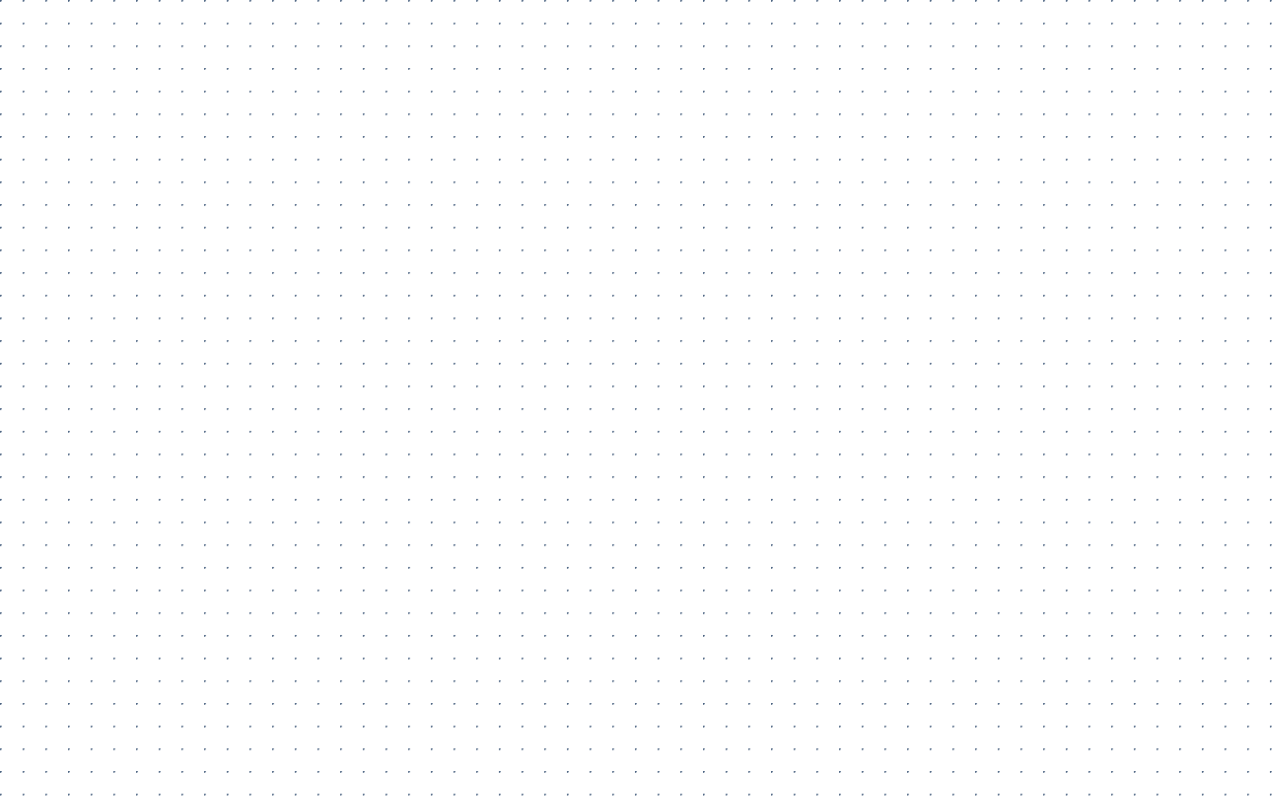
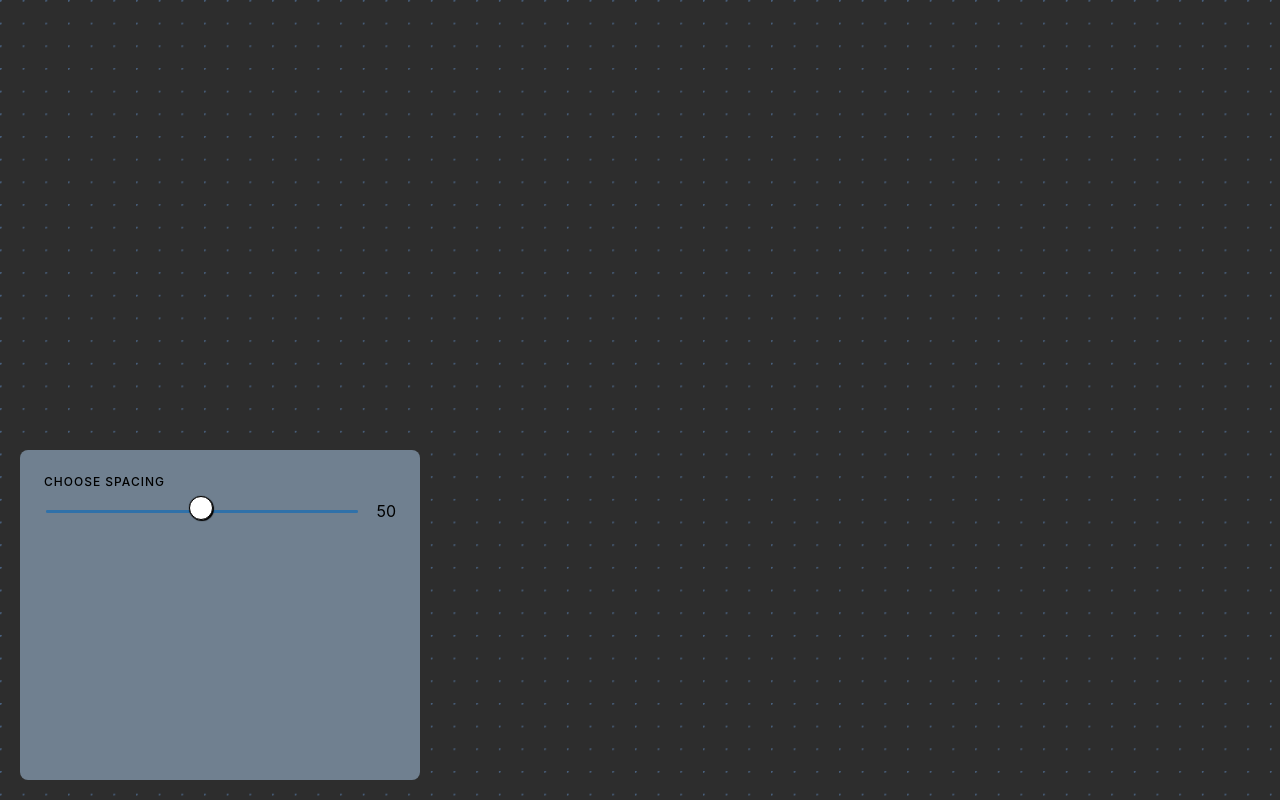
Before and after one commit to eeshdarthvader/griddy, a Next.js app: page / in a window 1280 px wide. Built offline with nearby package versions, Linux system fonts and the light colour scheme.

Commit message:
Added Range component

```diff
--- /dev/null
+++ b/components/Controls/Controls.module.css
@@ -0,0 +1,14 @@
+.control {
+  position: absolute;
+  left: 20px;
+  bottom: 20px;
+
+  box-sizing: border-box;
+  max-width: 400px;
+  width: 100%;
+  height: 330px;
+
+  background-color: slategray;
+  border-radius: 8px;
+  padding: 24px;
+}
--- /dev/null
+++ b/components/Controls/index.js
@@ -0,0 +1,16 @@
+import React from 'react';
+import styles from './Controls.module.css'
+
+import Label from '../Label'
+import Range from '../Range'
+
+const Controls = () => {
+  return (
+    <section className={styles.control}>
+      <Label>Choose spacing</Label>
+      <Range />
+    </section>
+  );
+}
+
+export default Controls;
--- /dev/null
+++ b/components/Label/Label.module.css
@@ -0,0 +1,8 @@
+.label {
+  margin: 0;
+  margin-bottom: 12px;
+  font-size: 12px;
+  font-weight: 500;
+  letter-spacing: 1px;
+  text-transform: uppercase;
+}
--- /dev/null
+++ b/components/Label/index.js
@@ -0,0 +1,18 @@
+import React from 'react';
+import PropTypes from 'prop-types';
+
+import styles from './Label.module.css'
+
+const Label = ({children}) => {
+  return (
+    <h6 className={styles.label}>
+      {children}
+    </h6>
+  );
+}
+
+Label.propTypes = {
+  children: PropTypes.node.isRequired
+}
+
+export default Label;
--- /dev/null
+++ b/components/Range/Range.module.css
@@ -0,0 +1,130 @@
+.container {
+  display: flex;
+}
+
+.count {
+  width: 40px;
+  text-align: right;
+}
+
+
+/*******************
+ Normalizing cross browser range styles
+ - https://css-tricks.com/styling-cross-browser-compatible-range-inputs-css/
+******************/
+
+.range {
+  -webkit-appearance: none; /* Hides the slider so that custom slider can be made */
+  width: 100%; /* Specific width is required for Firefox. */
+  background: transparent; /* Otherwise white in Chrome */
+}
+
+.range::-webkit-slider-thumb {
+  -webkit-appearance: none;
+}
+
+.range:focus {
+  outline: none; /* Removes the blue border. You should probably do some kind of focus styling for accessibility reasons though. */
+}
+
+.range::-ms-track {
+  width: 100%;
+  cursor: pointer;
+
+  /* Hides the slider so custom styles can be added */
+  background: transparent;
+  border-color: transparent;
+  color: transparent;
+}
+
+
+
+/*******************
+ Range Handle
+******************/
+
+/* Special styling for WebKit/Blink */
+.range::-webkit-slider-thumb {
+  -webkit-appearance: none;
+  border: 1px solid #000000;
+  height: 24px;
+  width: 24px;
+  border-radius: 100%;
+  background: #ffffff;
+  cursor: pointer;
+  margin-top: -14px; /* You need to specify a margin in Chrome, but in Firefox and IE it is automatic */
+  box-shadow: 1px 1px 1px #000000, 0px 0px 1px #0d0d0d; /* Add cool effects to your sliders! */
+}
+
+/* All the same stuff for Firefox */
+.range::-moz-range-thumb {
+  box-shadow: 1px 1px 1px #000000, 0px 0px 1px #0d0d0d;
+  border: 1px solid #000000;
+  height: 24px;
+  width: 24px;
+  border-radius: 100%;
+  background: #ffffff;
+  cursor: pointer;
+}
+
+/* All the same stuff for IE */
+.range::-ms-thumb {
+  box-shadow: 1px 1px 1px #000000, 0px 0px 1px #0d0d0d;
+  border: 1px solid #000000;
+  height: 24px;
+  width: 24px;
+  border-radius: 100%;
+  background: #ffffff;
+  cursor: pointer;
+}
+
+
+
+/*******************
+ Range Track
+******************/
+
+
+.range::-webkit-slider-runnable-track {
+  width: 100%;
+  height: 3px;
+  cursor: pointer;
+  background: #3071a9;
+  border-radius: 1.3px;
+}
+
+.range:focus::-webkit-slider-runnable-track {
+  background: #367ebd;
+}
+
+.range::-moz-range-track {
+  width: 100%;
+  height: 3px;
+  cursor: pointer;
+  background: #3071a9;
+  border-radius: 1.3px;
+}
+
+.range::-ms-track {
+  width: 100%;
+  height: 3px;
+  cursor: pointer;
+  background: transparent;
+  border-color: transparent;
+  border-width: 16px 0;
+  color: transparent;
+}
+.range::-ms-fill-lower {
+  background: #2a6495;
+  border-radius: 2.6px;
+}
+.range:focus::-ms-fill-lower {
+  background: #3071a9;
+}
+.range::-ms-fill-upper {
+  background: #3071a9;
+  border-radius: 2.6px;
+}
+.range:focus::-ms-fill-upper {
+  background: #367ebd;
+}
--- /dev/null
+++ b/components/Range/index.js
@@ -0,0 +1,26 @@
+import React, { useState } from 'react'
+
+import styles from './Range.module.css'
+
+const Range = () => {
+  const [val, setVal] = useState(50)
+
+  return (
+    <section className={styles.container}>
+      <input
+        type="range"
+        min="1"
+        max="100"
+        value={val}
+        className={styles.range}
+        onChange={e => setVal(e.target.value)}
+      />
+
+      <span className={styles.count}>
+        {val}
+      </span>
+    </section>
+  )
+}
+
+export default Range
--- a/global.css
+++ b/global.css
@@ -5,4 +5,7 @@ body {
   padding: 0;
   box-sizing: border-box;
   height: 100vh;
+  position: relative;
+
+  background-color: #2d2d2d;
 }
--- a/pages/index.js
+++ b/pages/index.js
@@ -1,11 +1,13 @@
 import React from 'react';
 
 import Canvas from '../components/Canvas';
+import Controls from '../components/Controls';
 
 const Home = () => {
 
     return (
         <>
+            <Controls />
             <Canvas />
         </>
     );
```
Also changed, not shown: components/grid.js (deleted, +0 -76 lines).
